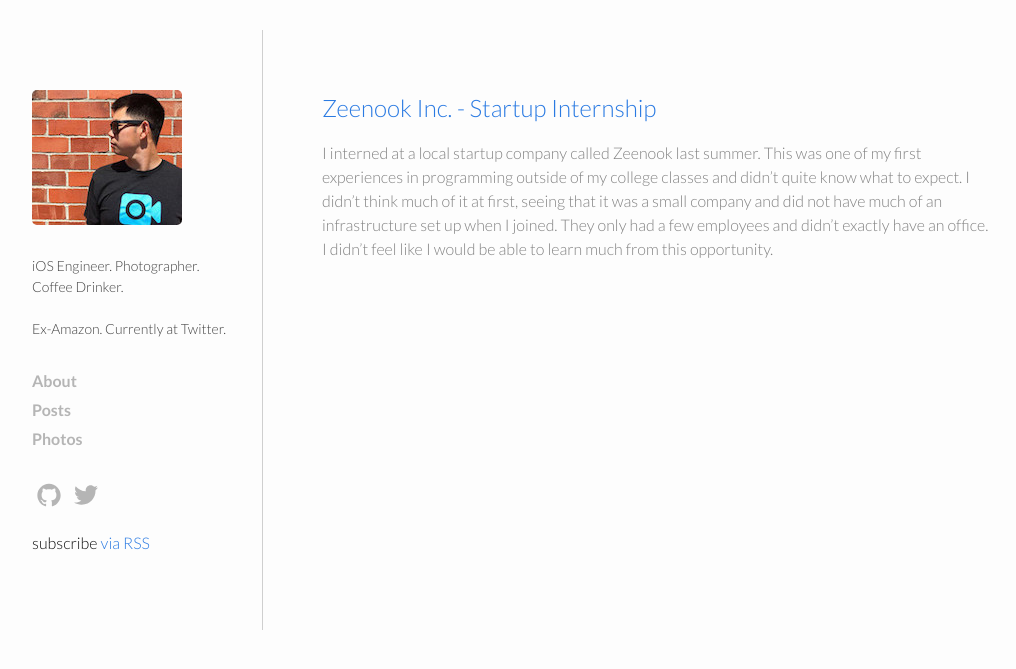
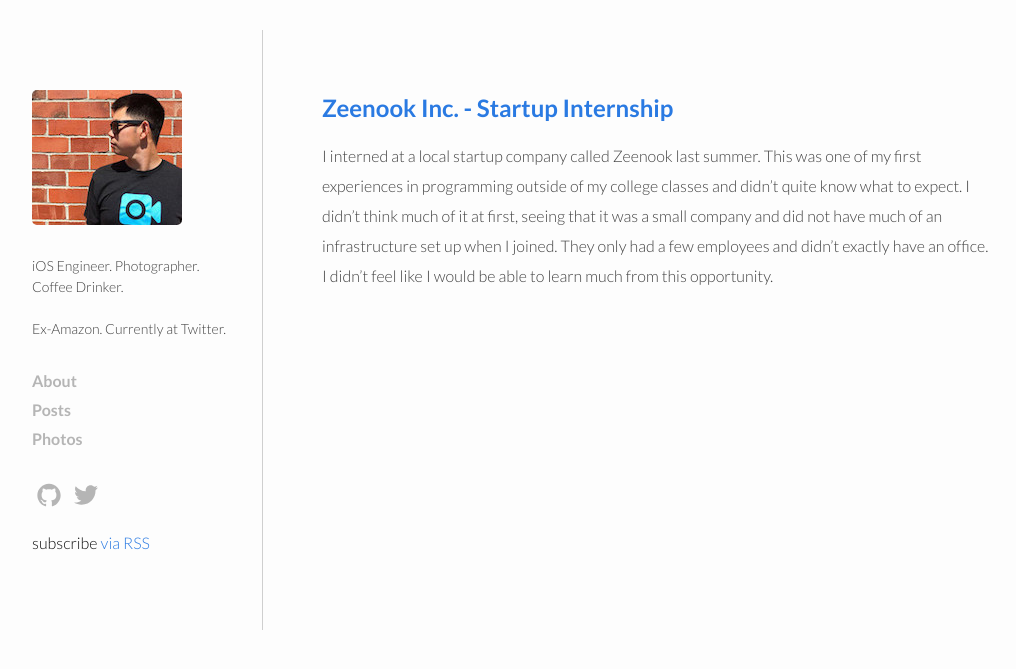
Before and after one commit to wyattlam1/wyattlam1.github.io, a Jekyll site: the page built from index.html, in a window 1280 px wide. Shown: the top 669 px of the page, without its empty margins (126-1142 px from the left). Built offline with Jekyll 4.4.1, drawn with Linux system fonts in a browser that asks for light colours.

Commit message:
more css updates

```diff
--- a/_includes/left_container.html
+++ b/_includes/left_container.html
@@ -1,5 +1,7 @@
 <div class="container left-container">
-	<img class="profile-img" src="{{ site.baseurl }}/resources/profile.jpg" />
+	<a href="{{ site.url }}">
+		<img class="profile-img" src="{{ site.baseurl }}/resources/profile.jpg" />
+	</a>
 
 	<span class="profile-bio">
 		iOS Engineer. Photographer. Coffee Drinker.
--- a/_sass/_layout.scss
+++ b/_sass/_layout.scss
@@ -91,14 +91,18 @@
     }
 }
 
-.post-excerpt {
-    /*font-size: $small-font-size;*/
-    color: $grey-color;
+.post-link {
+    font-size: 24px;
+    font-weight: bold;
+
+    &:hover {
+        text-decoration: none;
+    }
 }
 
-.post-link {
-    display: block;
-    font-size: 24px;
+.post-excerpt {
+    line-height: 30px;
+    color: $grey-color-dark;
 }
 
 /**
@@ -111,7 +115,7 @@
 .post-title {
     color: $grey-color-dark-dark;
     font-size: 34px;
-    font-weight: 900;
+    font-weight: bold;
     letter-spacing: -1px;
     line-height: 1;
 
@@ -126,10 +130,10 @@
 }
 
 .post-content {
-    color: $grey-color-dark;
+    color: $grey-color;
     font-size: 20px;
     line-height: 40px;
-    font-weight: 400;
+    font-weight: 300;
 
     margin-bottom: $spacing-unit;
 
```
